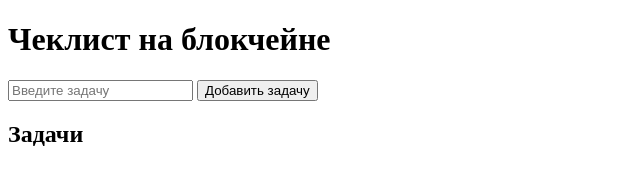
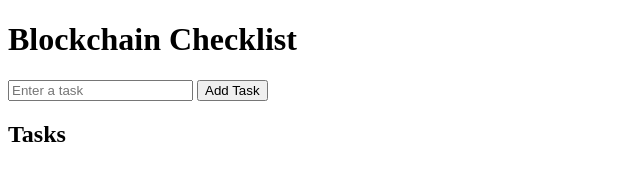
Before and after one commit to Zarub9n/Checking-Machine-, a plain HTML site: page client/index.html in a window 1280 px wide. Shown: the whole page, without its empty margins (0-640 px from the left). Drawn offline with Linux system fonts and the light colour scheme.

Commit message:
Update index.html

```diff
--- a/client/index.html
+++ b/client/index.html
@@ -1,16 +1,16 @@
 <!DOCTYPE html>
-<html lang="ru">
+<html lang="en">
 <head>
     <meta charset="UTF-8">
     <meta name="viewport" content="width=device-width, initial-scale=1.0">
     <title>Blockchain Checklist</title>
 </head>
 <body>
-    <h1>Чеклист на блокчейне</h1>
-    <input id="taskInput" type="text" placeholder="Введите задачу">
-    <button onclick="addTask()">Добавить задачу</button>
+    <h1>Blockchain Checklist</h1>
+    <input id="taskInput" type="text" placeholder="Enter a task">
+    <button onclick="addTask()">Add Task</button>
 
-    <h2>Задачи</h2>
+    <h2>Tasks</h2>
     <ul id="taskList"></ul>
 
     <script src="app.js"></script>
```
